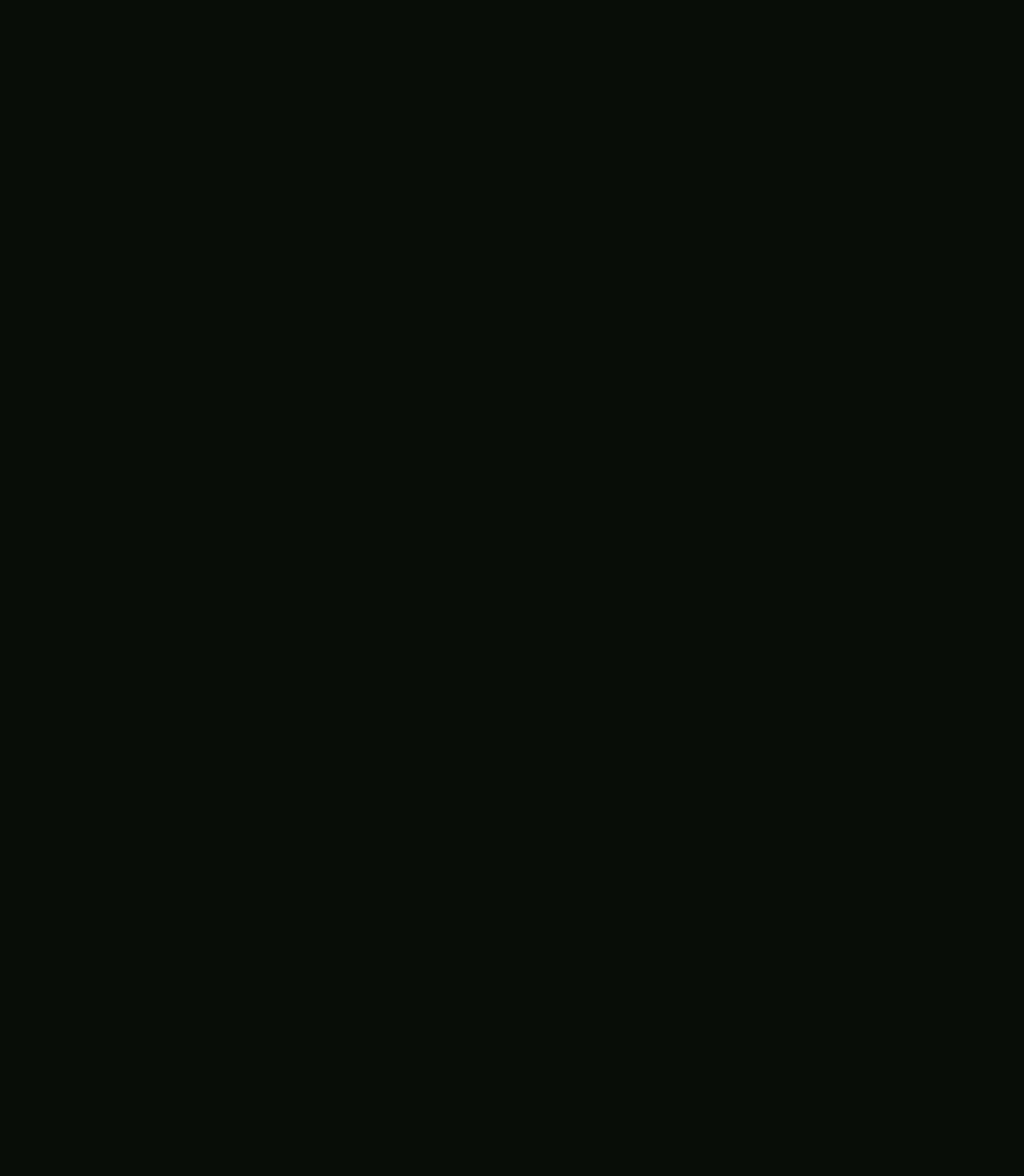
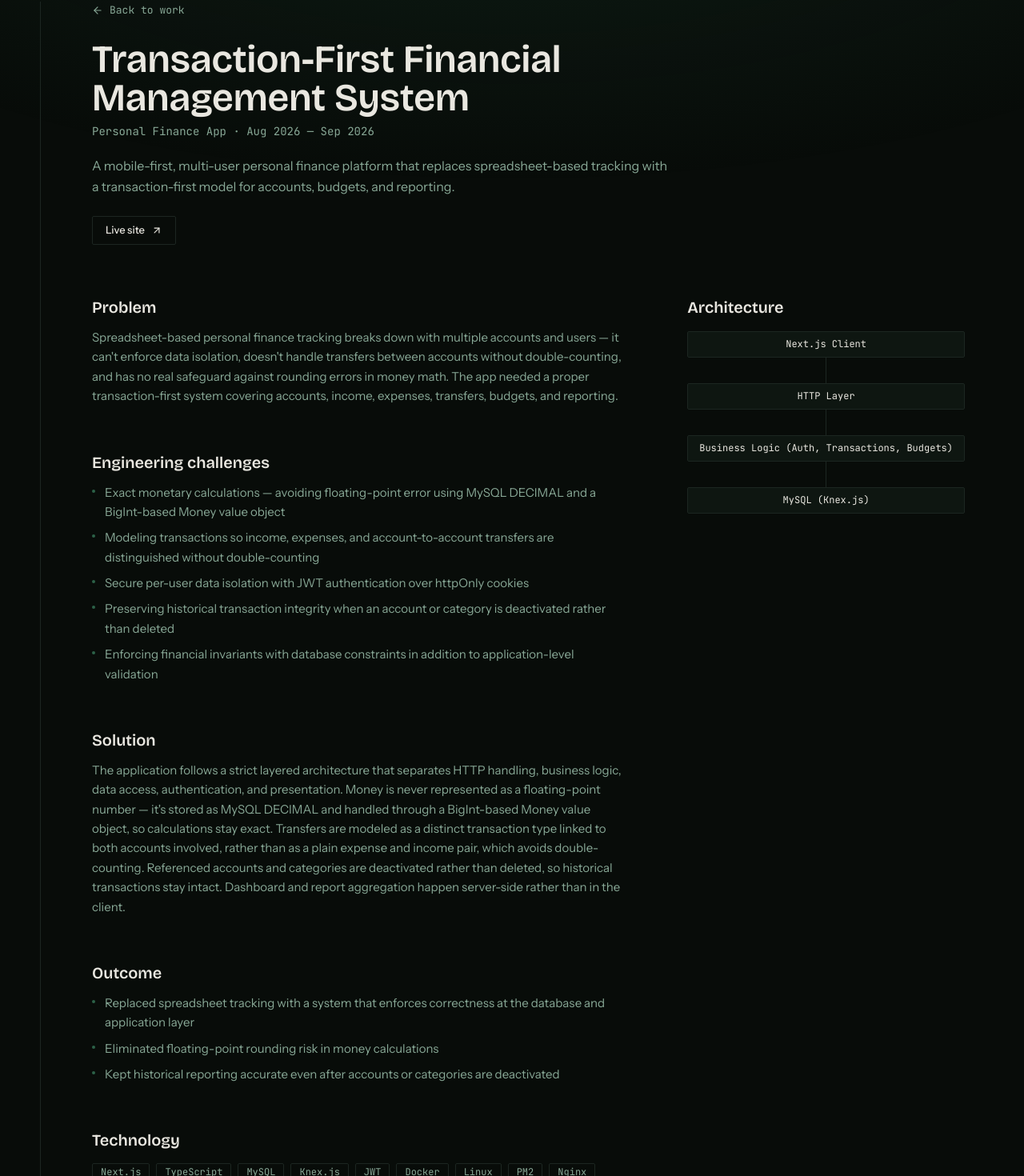
Before and after one commit to ifshad/developer-portfolio-ifshad, a Next.js app: page /work/personal-finance-app in a window 1280 px wide. Before the commit this address had no page. Shown: the part 94-1564 px from the top of the page at 80% size. Before the commit the page ends 800 px from the top, so only its background shows below. Built offline with nearby package versions, Linux system fonts and the light colour scheme.

Commit message:
fix: projects section design issues & contents fixed

```diff
--- a/components/projects/CaseStudy.tsx
+++ b/components/projects/CaseStudy.tsx
@@ -1,8 +1,9 @@
 import Link from "next/link";
-import { ArrowLeft } from "lucide-react";
+import { ArrowLeft, ArrowUpRight } from "lucide-react";
 import type { Project } from "@/data/projects";
 import { Container } from "@/components/ui/Container";
 import { Reveal } from "@/components/ui/Reveal";
+import { Button } from "@/components/ui/button";
 import { ArchitectureDiagram } from "./ArchitectureDiagram";
 import { TechStack } from "./TechStack";
 
@@ -23,10 +24,26 @@
           <h1 className="font-display text-4xl font-semibold leading-tight text-bone sm:text-5xl">
             {project.title}
           </h1>
-          <p className="mt-2 font-mono text-sm text-sage">{project.role}</p>
+          <p className="mt-2 font-mono text-sm text-sage">
+            {project.role}
+            {project.period && ` · ${project.period}`}
+          </p>
           <p className="mt-5 max-w-prose text-[16px] leading-relaxed text-sage">
             {project.summary}
           </p>
+
+          {project.links && project.links.length > 0 && (
+            <div className="mt-6 flex flex-wrap gap-3">
+              {project.links.map((link) => (
+                <Button key={link.url} asChild variant="outline" size="sm">
+                  <a href={link.url} target="_blank" rel="noreferrer">
+                    {link.label}
+                    <ArrowUpRight size={14} />
+                  </a>
+                </Button>
+              ))}
+            </div>
+          )}
         </Reveal>
 
         <div className="mt-16 grid gap-14 lg:grid-cols-[1fr_auto] lg:gap-20">
--- a/components/projects/ProjectCard.tsx
+++ b/components/projects/ProjectCard.tsx
@@ -39,7 +39,10 @@
               <h3 className="font-display text-xl font-semibold text-bone sm:text-2xl">
                 {project.title}
               </h3>
-              <p className="mt-1 font-mono text-[12px] text-sage">{project.role}</p>
+              <p className="mt-1 font-mono text-[12px] text-sage">
+                {project.role}
+                {project.period && ` · ${project.period}`}
+              </p>
             </div>
             <ArrowUpRight
               className="mt-1 shrink-0 text-sage transition-transform duration-300 group-hover:-translate-y-0.5 group-hover:translate-x-0.5 group-hover:text-bone"
--- a/data/projects.ts
+++ b/data/projects.ts
@@ -1,9 +1,12 @@
 export type ArchitectureStage = string | string[];
+
+export type ProjectLink = { label: string; url: string };
 
 export type Project = {
   slug: string;
   title: string;
   role: string;
+  period?: string;
   summary: string;
   technologies: string[];
   problem: string;
@@ -11,154 +14,183 @@
   challenges: string[];
   solution: string;
   outcome: string[];
+  links?: ProjectLink[];
   featured: boolean;
 };
 
 export const projects: Project[] = [
   {
-    slug: "render-mix-studio",
-    title: "Render Mix Studio",
-    role: "Backend Developer & System Architect",
+    slug: "zarganz",
+    title: "Zarganz",
+    role: "Full Business Automation Platform — E-Commerce & POS",
+    period: "Oct 2025 — Aug 2026",
     summary:
-      "An LMS and video-streaming platform built around large course uploads, YouTube-backed delivery, and subscription access.",
+      "A production-grade platform unifying e-commerce, physical retail, POS, inventory, and logistics behind one shared backend.",
     technologies: [
+      "Next.js",
+      "React",
+      "TypeScript",
       "NestJS",
-      "PostgreSQL",
-      "Redis",
-      "BullMQ",
-      "Next.js",
-      "YouTube Data API",
-      "OAuth 2.0",
-      "Docker",
+      "MySQL",
+      "TypeORM",
+      "Socket.IO",
+      "JWT",
+      "Jotai",
+      "React Query",
+      "Tailwind CSS",
+      "Zod",
+      "Sharp",
+      "FFmpeg",
     ],
     problem:
-      "Instructors needed to upload large video courses reliably and have them delivered to students without the platform hosting or transcoding the raw video itself.",
+      "Businesses running both an online store and physical retail typically end up maintaining two separate systems — one for e-commerce, one for POS — with duplicated product, pricing, and inventory logic that drifts out of sync. Zarganz needed a single platform where a headless storefront, an in-house POS, and an operations panel could all share the same product, pricing, inventory, discount, customer, and order architecture.",
     architecture: [
-      "Client",
+      "Storefront (Next.js) / POS & Ops Panel",
       "NestJS API",
-      ["PostgreSQL", "Redis", "BullMQ Workers"],
-      "YouTube Data API / Object Storage / CDN",
+      ["MySQL (TypeORM)", "Socket.IO", "REST APIs"],
+      "Pathao / Steadfast Courier & SMS",
     ],
     challenges: [
-      "Resumable, chunked uploads for large video files",
-      "Authenticating and delivering content through OAuth-scoped YouTube integration",
-      "Modeling course and content structure independent of storage provider",
-      "Background processing for upload and publishing pipelines",
-      "Gating access behind subscription and payment middleware",
+      "Keeping online and offline sales channels on one shared product, pricing, and inventory model instead of duplicated logic",
+      "Server-authoritative checkout and pricing so calculations can't be tampered with client-side",
+      "Multi-branch inventory with stock history, damage tracking, and branch-to-branch transfers",
+      "Realtime pending-order updates across the operations panel using Socket.IO",
+      "Chunked video uploads with realtime processing progress for storefront content",
+      "Exchange, return, and order-edit workflows that stay consistent with inventory and payment state",
+      "Role-based access control across a platform with many distinct operational surfaces",
     ],
     solution:
-      "Uploads are chunked and resumed independently of connection stability, then handed to background workers that manage YouTube publishing through OAuth 2.0. Course and content data live in PostgreSQL, decoupled from where video is actually stored, so the storage or delivery layer can change without touching the domain model. Redis and BullMQ handle the queueing between upload completion and publishing, keeping the request/response cycle fast while the heavier work happens asynchronously.",
+      "The storefront, POS, and operations panel all talk to one centralized NestJS backend instead of maintaining separate business logic per channel. Pricing and checkout calculations are resolved server-side so neither channel can present inconsistent totals. Inventory is modeled centrally with stock history and branch transfers, so a sale from either channel updates the same source of truth. Courier integration (Pathao and Steadfast) and SMS are handled as background workflows, and Socket.IO pushes pending-order and operational updates to the panel in real time rather than relying on polling.",
     outcome: [
-      "Reduced coupling between the platform's data model and the video hosting provider",
-      "Kept upload and publishing responsive under large file sizes by moving heavy work off the request path",
-      "Deployed and operated on Linux with Docker, with a straightforward path to scale workers independently of the API",
+      "Unified e-commerce and in-store operations behind one product, pricing, and inventory model",
+      "Removed the need to maintain duplicate business logic across online and offline sales channels",
+      "Gave operations staff realtime visibility into pending orders instead of manual refreshing",
+    ],
+    links: [
+      { label: "Storefront", url: "https://test.zarganz.com/" },
+      { label: "Admin / ERP", url: "https://test-erp.zarganz.com/" },
     ],
     featured: true,
   },
   {
-    slug: "stocksync",
-    title: "StockSync",
-    role: "Lead Architect",
+    slug: "rendermix-studio",
+    title: "RenderMix Studio",
+    role: "Motion Videography Studio & LMS",
+    period: "Jan 2026 — Aug 2026",
     summary:
-      "A business automation and inventory suite that grew from a point-of-sale tool into a multi-branch operations platform.",
+      "A combined marketing site, LMS, student portal, and admin dashboard for a motion-videography studio, built on Next.js with a dedicated REST API.",
     technologies: [
-      "NestJS",
-      "MySQL",
-      "Redis",
-      "Message Queues",
-      "Docker",
-      "Nginx",
-      "DigitalOcean",
+      "Next.js",
+      "React",
+      "TypeScript",
+      "REST API",
+      "Tailwind CSS",
+      "shadcn/ui",
+      "Radix UI",
+      "Framer Motion",
+      "JWT / Bearer Auth",
+      "PM2",
     ],
     problem:
-      "A single-location POS needed to become a system that multiple branches and warehouses could rely on for one consistent view of stock, staff permissions, and orders.",
+      "A motion-videography studio needed one platform to cover its public presence, course delivery, and internal operations — course discovery and enrollment, assignments and tutorials, payments, portfolio and service content, reviews, and admin management — rather than stitching together separate tools.",
     architecture: [
-      "Client (POS / Admin)",
-      "NestJS API",
-      ["MySQL", "Redis", "Message Queues"],
-      "Courier & SMS Integrations",
+      "Next.js Client (Public / Student / Admin)",
+      "REST API",
+      ["Courses & Enrollment", "Assignments & Payments", "Portfolio & Media"],
     ],
     challenges: [
-      "Keeping inventory consistent across branches and warehouses",
-      "Designing multi-tenant, role-based access without hard-coding per-client logic",
-      "Distributed caching for frequently read, infrequently changed data",
-      "Coordinating background jobs for courier and SMS integrations",
-      "Operating the system in production on constrained infrastructure",
+      "One platform serving three different audiences — public visitors, enrolled students, and admins — behind shared route guards",
+      "Chunked, resumable video upload architecture for large course and portfolio media",
+      "Centralizing REST and multipart request handling instead of repeating fetch logic per feature",
+      "Cookie-based bearer-token auth with centralized session-expiration handling across the app",
+      "Keeping course, assignment, payment, and portfolio management consistent across a large admin surface",
     ],
     solution:
-      "Inventory operations are centralized behind the API so every branch and warehouse reads and writes through the same source of truth, with Redis absorbing read-heavy traffic that doesn't need to hit MySQL directly. Role and permission logic is modeled generically enough to support multiple tenants rather than being special-cased per client. Message queues decouple courier and SMS integrations from the request cycle, so a slow or failing third party doesn't block order processing.",
+      "The frontend is built on Next.js 16's App Router with React Server Components used specifically for protecting student and admin routes, so access checks happen before a protected page ever renders. A centralized API service layer wraps REST and multipart requests with consistent handling for HTTP responses, permissions, and session expiration, so individual features don't reimplement request logic. Large video uploads go through a chunked, resumable upload architecture with realtime processing progress rather than a single large request. The UI is built from shadcn/ui, Radix UI, and Tailwind CSS, with Framer Motion for interaction, deployed with PM2.",
     outcome: [
-      "Gave multiple branches and warehouses one consistent view of inventory instead of siloed data",
-      "Reduced direct database load through targeted caching",
-      "Simplified deployment with Docker and Nginx on a small DigitalOcean footprint",
+      "Replaced what would otherwise be separate marketing, LMS, and admin tools with one connected platform",
+      "Made large media uploads reliable through a chunked, resumable upload flow",
+      "Centralized request, permission, and session handling instead of duplicating it per feature",
+    ],
+    links: [{ label: "Live site", url: "https://rendermixstudio.com/" }],
+    featured: true,
+  },
+  {
+    slug: "personal-finance-app",
+    title: "Transaction-First Financial Management System",
+    role: "Personal Finance App",
+    period: "Aug 2026 — Sep 2026",
+    summary:
+      "A mobile-first, multi-user personal finance platform that replaces spreadsheet-based tracking with a transaction-first model for accounts, budgets, and reporting.",
+    technologies: [
+      "Next.js",
+      "TypeScript",
+      "MySQL",
+      "Knex.js",
+      "JWT",
+      "Docker",
+      "Linux",
+      "PM2",
+      "Nginx",
+    ],
+    problem:
+      "Spreadsheet-based personal finance tracking breaks down with multiple accounts and users — it can't enforce data isolation, doesn't handle transfers between accounts without double-counting, and has no real safeguard against rounding errors in money math. The app needed a proper transaction-first system covering accounts, income, expenses, transfers, budgets, and reporting.",
+    architecture: [
+      "Next.js Client",
+      "HTTP Layer",
+      "Business Logic (Auth, Transactions, Budgets)",
+      "MySQL (Knex.js)",
+    ],
+    challenges: [
+      "Exact monetary calculations — avoiding floating-point error using MySQL DECIMAL and a BigInt-based Money value object",
+      "Modeling transactions so income, expenses, and account-to-account transfers are distinguished without double-counting",
+      "Secure per-user data isolation with JWT authentication over httpOnly cookies",
+      "Preserving historical transaction integrity when an account or category is deactivated rather than deleted",
+      "Enforcing financial invariants with database constraints in addition to application-level validation",
+    ],
+    solution:
+      "The application follows a strict layered architecture that separates HTTP handling, business logic, data access, authentication, and presentation. Money is never represented as a floating-point number — it's stored as MySQL DECIMAL and handled through a BigInt-based Money value object, so calculations stay exact. Transfers are modeled as a distinct transaction type linked to both accounts involved, rather than as a plain expense and income pair, which avoids double-counting. Referenced accounts and categories are deactivated rather than deleted, so historical transactions stay intact. Dashboard and report aggregation happen server-side rather than in the client.",
+    outcome: [
+      "Replaced spreadsheet tracking with a system that enforces correctness at the database and application layer",
+      "Eliminated floating-point rounding risk in money calculations",
+      "Kept historical reporting accurate even after accounts or categories are deactivated",
+    ],
+    links: [
+      { label: "Live site", url: "https://personal-finance-app-sepia-pi.vercel.app/" },
     ],
     featured: true,
   },
   {
-    slug: "zarganz",
-    title: "Zarganz",
-    role: "Backend Developer",
+    slug: "techdynasty",
+    title: "TechDynasty",
+    role: "Full-Stack E-Commerce Platform",
+    period: "Jun 2024 — Aug 2024",
     summary:
-      "A business automation and POS ecosystem covering e-commerce, inventory, and employee permissions across branches.",
-    technologies: ["NestJS", "TypeScript", "PostgreSQL", "Next.js", "Redis", "Docker"],
+      "A full-stack e-commerce platform for tech products, with seller-managed product listings and Firebase-authenticated accounts.",
+    technologies: [
+      "Next.js",
+      "TypeScript",
+      "shadcn/ui",
+      "Tailwind CSS",
+      "Node.js",
+      "Express.js",
+      "MongoDB",
+      "Firebase Auth",
+    ],
     problem:
-      "The business needed a single system to handle e-commerce orders, in-store POS, inventory, and staff access across multiple branches without duplicating logic across separate tools.",
-    architecture: [
-      "Client (Storefront / POS)",
-      "NestJS API",
-      ["PostgreSQL", "Redis"],
-      "Courier & Notification Services",
-    ],
+      "The project needed a working e-commerce platform where sellers could manage their own product listings, with secure accounts and a responsive storefront, built end-to-end rather than assembled from a template.",
+    architecture: ["Next.js Client", "Express.js API", ["MongoDB", "Firebase Auth"]],
     challenges: [
-      "Unifying e-commerce and in-store order flows against one inventory source",
-      "Role and permission design across branches and staff levels",
-      "API design that stayed stable as new business workflows were added",
-      "Production troubleshooting under real operational load",
+      "Secure authentication and account management using Firebase Auth",
+      "CRUD-heavy product management with optimized data fetching and caching",
+      "Giving sellers a usable interface to add, update, and manage their own products",
     ],
     solution:
-      "Orders from the storefront and POS are normalized through the same domain services so inventory reflects both channels accurately. Permissions are modeled around roles and branches rather than individual users, which kept access control manageable as the team grew. The API was structured around clear service boundaries so new workflows (courier integration, notifications) could be added without reshaping existing endpoints.",
+      "The frontend is built with Next.js, TypeScript, and shadcn/ui on Tailwind CSS, talking to a Node.js/Express backend backed by MongoDB. Firebase Auth handles authentication, and product management is built around CRUD operations with caching to keep data fetching efficient as the catalog grows.",
     outcome: [
-      "Brought storefront and in-store inventory onto one consistent system",
-      "Made staff access easier to reason about and adjust as branches were added",
-      "Reduced ad-hoc production issues through clearer service boundaries",
+      "Delivered a working full-stack e-commerce platform end-to-end, from seller product management to a customer-facing storefront",
     ],
     featured: true,
-  },
-  {
-    slug: "teado",
-    title: "TeaDo",
-    role: "Lead Developer",
-    summary:
-      "A full-stack task management platform with authentication, authorization, and shared team workflows.",
-    technologies: [
-      "Next.js",
-      "Express",
-      "PostgreSQL",
-      "Prisma",
-      "Zustand",
-      "NextAuth",
-    ],
-    problem:
-      "Teams needed a lightweight place to plan and track work with proper accounts and permissions, without the overhead of a heavier project-management tool.",
-    architecture: [
-      "Next.js Client",
-      "Express API",
-      "PostgreSQL (Prisma)",
-      "NextAuth Session Store",
-    ],
-    challenges: [
-      "Authentication and session handling with NextAuth",
-      "Modeling role-based authorization for shared boards",
-      "Client-side state management for real-time-feeling task updates",
-      "Schema design for tasks, boards, and team membership in Prisma",
-    ],
-    solution:
-      "NextAuth handles session and credential flows, with authorization checks applied at the API layer based on team role rather than trusting the client. Prisma models keep task, board, and membership relationships explicit, and Zustand manages client state so task updates feel immediate without over-fetching from the API.",
-    outcome: [
-      "Delivered a working full-stack app with real authentication and authorization, not a prototype",
-      "Kept the client state layer small and easy to reason about",
-    ],
-    featured: false,
   },
 ];
 
```
Also changed, not shown: .claude/settings.json, public/Images/Sharan_DP_Formal_02-removebg-preview.png (added).
